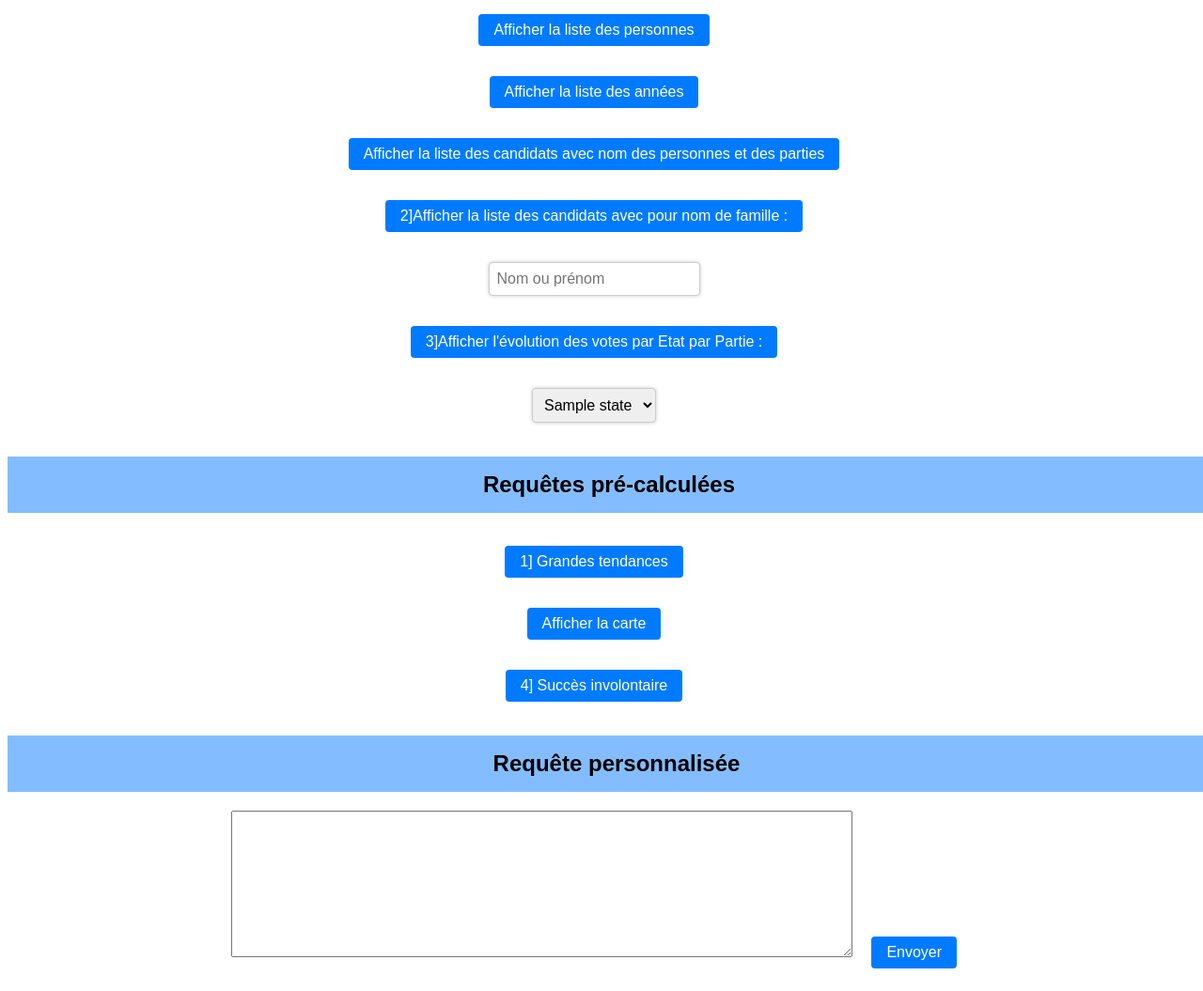
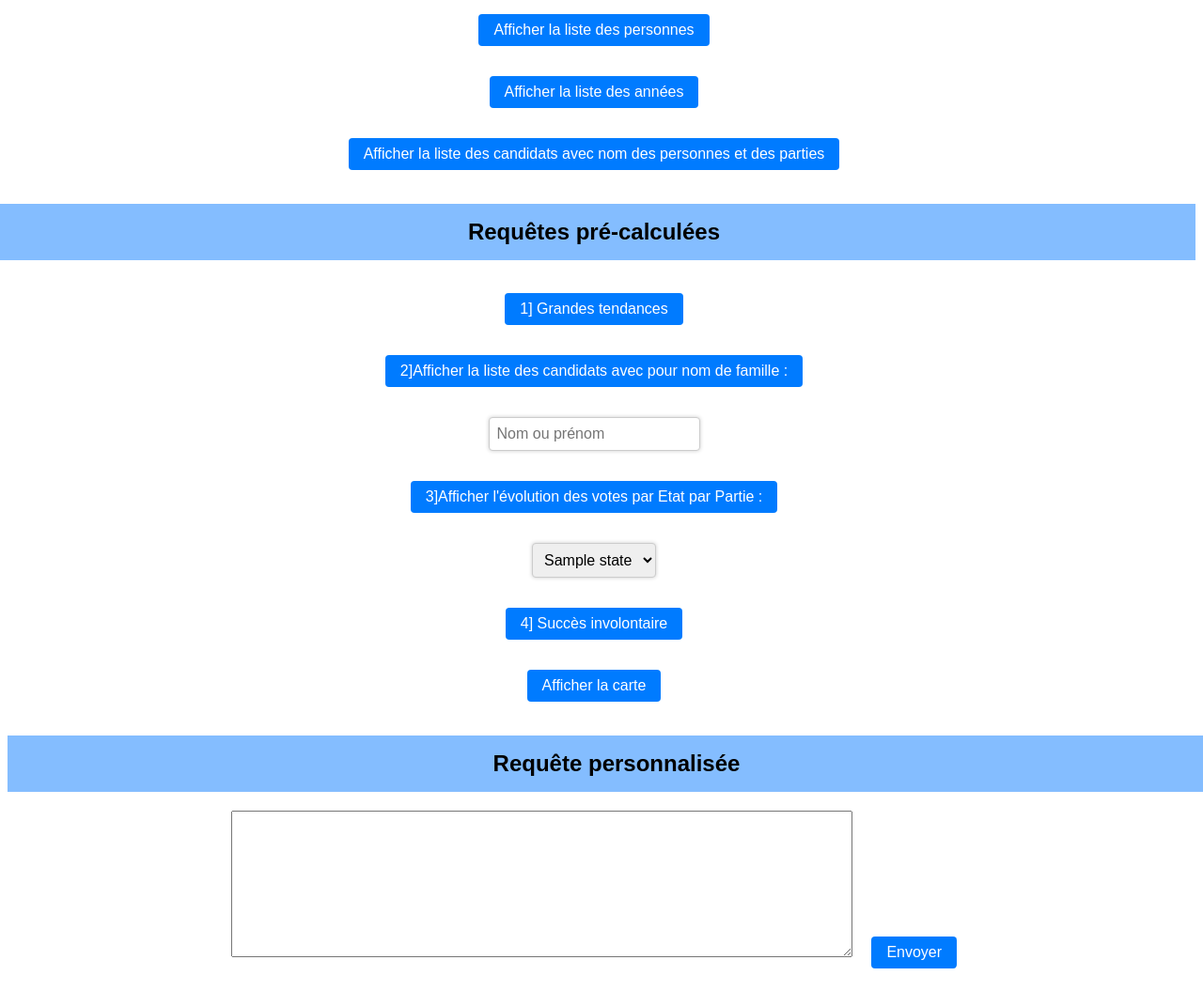
Before and after one commit to ThibaultNG/bdm-election, a Flask app: page / in a window 1280 px wide. Shown: the part 293-1348 px from the top of the page at 94% size. Run offline with Flask 3, Linux system fonts and the light colour scheme; a database or web service that is not in the repository returns one stand-in record (values such as "Sample title"); parts of the project's set-up code (start-up, migrations or seed data) failed here and were passed over; some libraries are stand-ins or nearby versions.

Commit message:
change of placement of buttons in index.html

```diff
--- a/python/gui/templates/index.html
+++ b/python/gui/templates/index.html
@@ -21,14 +21,15 @@
                     <button type="submit" formaction="http://localhost:5000/candidates">
                         Afficher la liste des candidats avec nom des personnes et des parties
                     </button>
-                </form>
-                <form class="query-buttons" method="get">
+
+                <h2>Requêtes pré-calculées</h2>
+                    <button type="submit" formaction="http://localhost:5000/trend">
+                        1] Grandes tendances
+                    </button>
                     <button type="submit" formaction="http://localhost:5000/candidate-by-name">
                         2]Afficher la liste des candidats avec pour nom de famille :
                     </button>
                         <input type="text" name="input-name" placeholder="Nom ou prénom">
-                </form>
-                <form class="query-buttons" method="get">
                     <button type="submit" formaction="http://localhost:5000/evolve-vote-1">
                         3]Afficher l'évolution des votes par Etat par Partie :
                     </button>
@@ -37,19 +38,11 @@
                                 <option>{{ row[1] }}</option>
                             {% endfor %}
                         </select>
-                </form>
-
-                <h2>Requêtes pré-calculées</h2>
-                <form class="query-buttons" method="get">
-                    <button type="submit" formaction="http://localhost:5000/trend">
-                        1] Grandes tendances
+                    <button type="submit" formaction="http://localhost:5000/write-in">
+                        4] Succès involontaire
                     </button>
-
                     <button type="submit" formaction="http://localhost:5000/map">
                         Afficher la carte
-                    </button>
-                    <button type="submit" formaction="http://localhost:5000/write-in">
-                        4] Succès involontaire
                     </button>
                 </form>
             </div>
```
Lines whose indentation alone changed are shown as unchanged.
